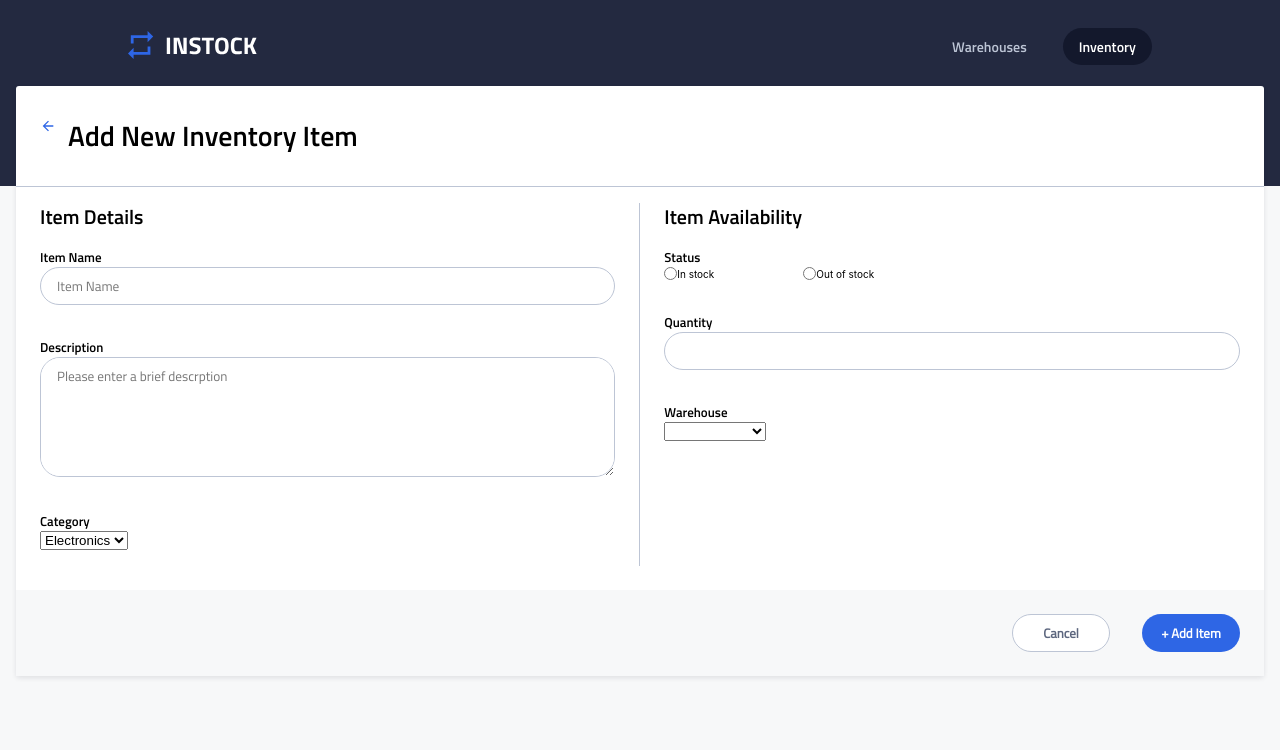
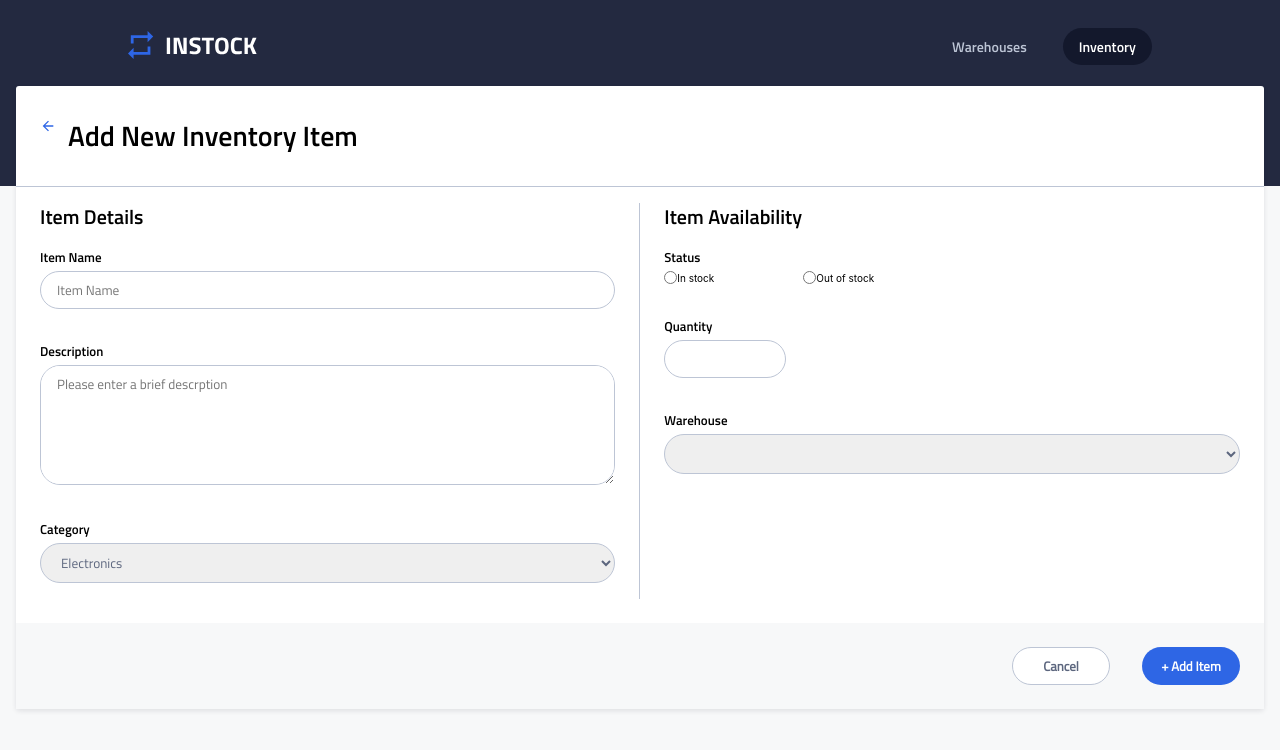
Before and after one commit to mikebernardo1/instock, a React (Create React App) app in the folder client/: page /inventory in a window 1280 px wide. Shown: the top 750 px of the page. Built offline with nearby package versions, Linux system fonts and the light colour scheme.

Commit message:
nk-12 updated css on dropdown

```diff
--- a/client/src/components/InventoryAddItem/InventoryAddItem.jsx
+++ b/client/src/components/InventoryAddItem/InventoryAddItem.jsx
@@ -9,6 +9,7 @@ export default function InventoryAddItem() {
                 <img src={arrowBack} alt="arrow back" className="inventoryAddItem__div1-arrow"></img>
                 <h1 className="inventoryAddItem__div1-title">Add New Inventory Item</h1>
             </div>
+            <form className="inventoryAddItem__form">
                 <div className="inventoryAddItem__mainContent">
                     <div className="inventoryAddItem__div2">
                         <h2 className="inventoryAddItem__div2-header">Item Details</h2>
@@ -22,7 +23,7 @@ export default function InventoryAddItem() {
                         </div>
                         <div className="inventoryAddItem__div2-block">
                             <h3 className="inventoryAddItem__div2-block-categoryTitle">Category</h3>
-                        <select>
+                            <select className="inventoryAddItem__div2-block-select">
                                 <option className="inventoryAddItem__div2-block-option">Electronics</option>
                             </select>
                         </div>
@@ -31,7 +32,7 @@ export default function InventoryAddItem() {
                         <h2 className="inventoryAddItem__div3-header">Item Availability</h2>
                         <div className="inventoryAddItem__div3-mainSection">
                             <div className="inventoryAddItem__div3-block inventoryAddItem__div3-block-buttons">
-                            <h3 className="inventoryAddItem__div3-categoryTitle">Status</h3>
+                                <h3 className="inventoryAddItem__div3-block-categoryTitle">Status</h3>
                                 <div className="inventoryAddItem__div3-block-buttons--flex">
                                     <div className="inventoryAddItem__div3-block-buttons-div1">
                                         <input type="radio" className="inventoryAddItem__div3-block-buttons-div1-radio" name="status"></input>
@@ -45,17 +46,18 @@ export default function InventoryAddItem() {
                             </div>
                             <div className="inventoryAddItem__div3-block">
                                 <h3 className="inventoryAddItem__div3-block-categoryTitle">Quantity</h3>
-                            <input type="text" className="inventoryAddItem__div2-block-textField1"></input>
+                                <input type="text" className="inventoryAddItem__div2-block-textField1 inventoryAddItem__div3-block-textField1"></input>
                             </div>
                             <div className="inventoryAddItem__div3-block">
                                 <h3 className="inventoryAddItem__div3-block-categoryTitle">Warehouse</h3>
-                            <select>
+                                <select className="inventoryAddItem__div2-block-select">
                                     <option disabled defaultValue className="inventoryAddItem__div2-block-option">Please select</option>
                                 </select>
                             </div>
                         </div>
                     </div>
                 </div>
+            </form>
             <div className="inventoryAddItem__div4">
                 <button className="inventoryAddItem__div4-button inventoryAddItem__div4-button--white">Cancel</button>
                 <button className="inventoryAddItem__div4-button inventoryAddItem__div4-button--blue">+ Add Item</button>
--- a/client/src/components/InventoryAddItem/InventoryAddItem.scss
+++ b/client/src/components/InventoryAddItem/InventoryAddItem.scss
@@ -18,6 +18,7 @@
             margin-right: 12px;
             max-width: 16px;
             max-height: 16px;
+            cursor: pointer;
         }
     }
 
@@ -27,6 +28,9 @@
         border-bottom: solid 1px #BDC5D5;
         &-block{
             padding: 16px 0;
+            &-categoryTitle{
+                padding-bottom: 4px;
+            }
             &-textField1{
                 border-radius: 20px;
                 width:100%;
@@ -44,12 +48,13 @@
                 color: $table-column-header;
                 padding: 8px 16px 92px 16px;
             }
-            &-option{
+            &-select{
                 border-radius: 20px;
                 border: 1px solid #BDC5D5;
                 font-family: $titillum-reg;
                 color: $table-column-header;
                 padding: 8px 16px;
+                width:100%;
             }
         }
     }
@@ -57,9 +62,11 @@
     &__div3{
         padding: 0 24px;
         margin: 16px 0 24px 0;
-
         &-block{
             padding: 16px 0;
+            &-categoryTitle{
+                padding-bottom: 4px;
+            }
             &-buttons{
                 display:flex;
                 flex-direction: column;
@@ -89,6 +96,7 @@
             height: 36px;
             font-family: $titillum-reg;
             border-radius: 20px;
+            cursor:pointer;
             &--white{
                 margin-right: 16px;
                 border:1px solid #BDC5D5;
@@ -141,6 +149,13 @@
 
 @include desktop{
     .inventoryAddItem{
+        &__div3{
+            &-block{
+                &-textField1{
+                    width: 122px;
+                }
+            }
+        }
 
     }
 
```
Also changed, not shown: 1 other file (tests, documents, lock files or other folders). Lines whose indentation alone changed are shown as unchanged.
